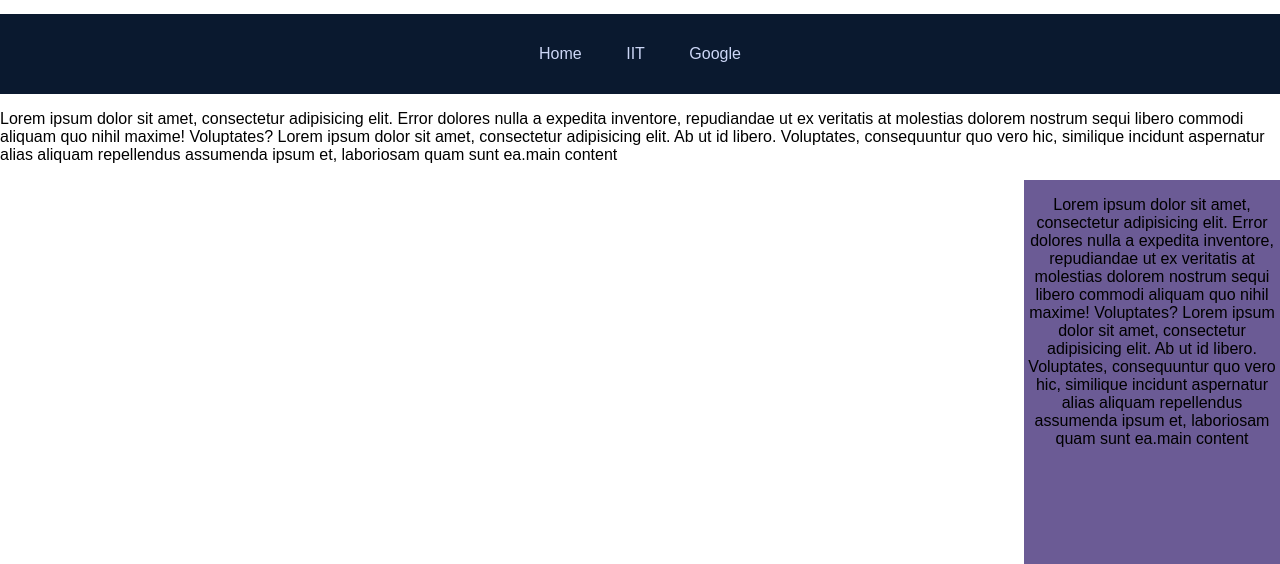
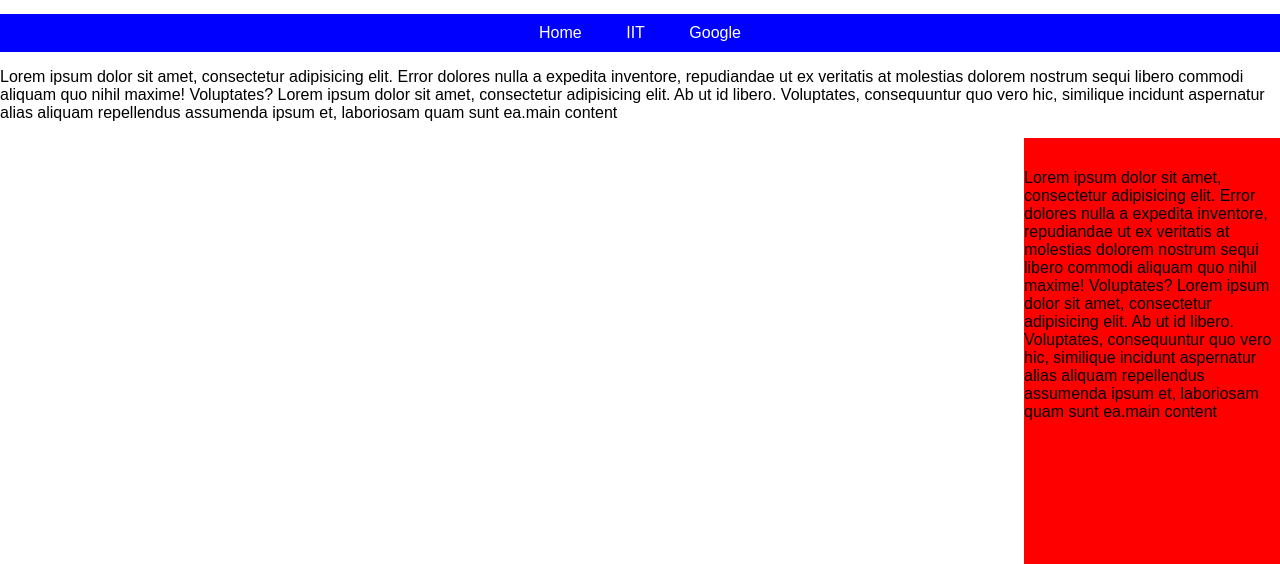
Before and after one commit to Jtorres40/lab-8, a plain HTML site: page index.html in a window 1280 px wide. Shown: the part 236-800 px from the top of the page. Drawn offline with Linux system fonts and the light colour scheme; files whose address does not match are found by name.

Commit message:
Update style.css

```diff
--- a/css/style.css
+++ b/css/style.css
@@ -1,53 +1,50 @@
-/* Navigation */
+/* CSS for Navigation */
 #main-navbar {
-    background-color: #0a192f; /* Dark blue */
-    overflow: hidden;
-    width: 100%;
-    position: relative;
-    list-style-type: none;
-    margin: 0;
-    padding: 0;
-    text-align: center;
+  background-color: blue;
+  overflow: hidden;
 }
 
 #main-navbar ul {
-    padding: 15px 0;
+  list-style-type: none;
+  margin: 0;
+  padding: 0;
+  text-align: center;
 }
 
 #main-navbar ul li {
-    display: inline-block;
-    padding: 0 20px;
+  display: inline-block;
 }
 
 #main-navbar ul li a {
-    color: #ccd6f6; /* Light blue */
-    text-decoration: none;
+  display: block;
+  padding: 10px 20px;
+  color: #fff;
+  text-decoration: none;
 }
 
-/* Sidebar */
+/* CSS for Sidebar */
 #sidebar {
-    position: fixed;
-    right: 0%;
-    background-color: #6b5b95; /* Purple */
-    width: 20%;
-    height: 100%;
-    text-align: center;
-    padding: 0;
-    margin: 0;
+  position: fixed;
+  right: 0%;
+  background-color: red;
+  width: 20%;
+  height: 100%;
+  padding: 15px 0;
 }
 
 #sidebar ul {
-    padding: 15px 0;
+  list-style-type: none;
+  text-align: center;
 }
 
 #sidebar ul li {
-    padding: 10px 20px;
-    color: #f0e5e5; /* Light pink */
-    text-decoration: none;
+  padding: 10px 20px;
+  color: #fff;
+  text-decoration: none;
 }
 
 #sidebar ul li a {
-    display: block;
-    color: #f0e5e5; /* Light pink */
-    text-decoration: none;
+  display: block;
+  color: #fff;
+  text-decoration: none;
 }
```
